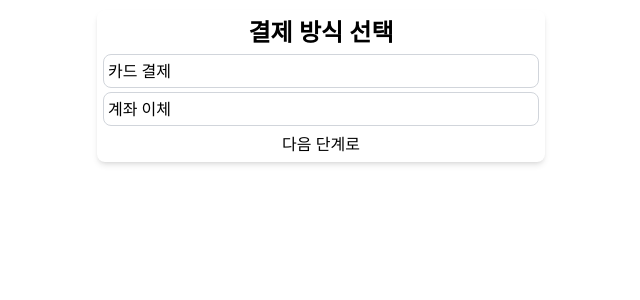
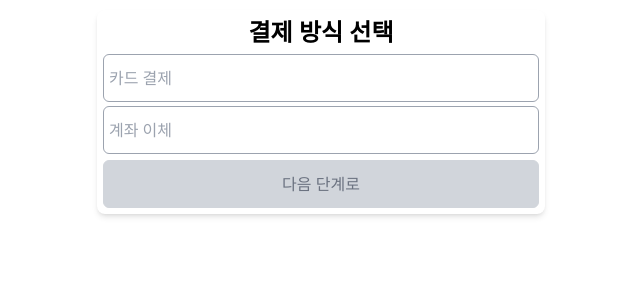
Before and after one commit to FC-InnerCircle/icd01-team03-fintech1-fe, a React (Vite) app: page / in a window 1280 px wide. Shown: the top 300 px of the page, without its empty margins (319-959 px from the left). Built offline with nearby package versions, Linux system fonts and the light colour scheme.

Commit message:
[feat] 공통 버튼 컴포넌트로 변경

```diff
--- a/src/components/CardPaymentForm.tsx
+++ b/src/components/CardPaymentForm.tsx
@@ -5,6 +5,7 @@ import { NumberInput } from "./NumberInput";
 import { ExpiryDate, PaymentFormData } from "../types";
 import { Select } from "./Select";
 import { validateCardNumber, validateCVC, validateExpiryDate, validateSelect } from "../utils/validators";
+import Button from "./Button";
 
 const CardCompanyOptions = [
   { label: "삼성카드", value: "SAMSUNG" },
@@ -131,7 +132,9 @@ const CardPaymentForm: React.FC<PaymentFormProps> = ({ onSubmit }) => {
           error={errors.cardCVC}
         />
       </div>
-      <button type="submit">결제하기</button>
+      <Button size="L" color="blue-500" type="submit">
+        결제하기
+      </Button>
     </form>
   );
 };
--- a/src/components/PaymentMethodSelection.tsx
+++ b/src/components/PaymentMethodSelection.tsx
@@ -1,50 +1,70 @@
-import { useState } from "react";
+import React, { useState } from "react";
+import Button from "./Button";
 
 type PaymentMethod = "card" | "bank";
 
-type PaymentFormProps = {
-  onSelect: (data: PaymentMethod) => void;
-};
+interface PaymentMethodOption {
+  value: PaymentMethod;
+  label: string;
+}
 
-const PaymentMethodSelection: React.FC<PaymentFormProps> = ({ onSelect }) => {
+interface PaymentMethodSelectionProps {
+  onSelect: (method: PaymentMethod) => void;
+}
+
+const PAYMENT_METHODS: PaymentMethodOption[] = [
+  { value: "card", label: "카드 결제" },
+  { value: "bank", label: "계좌 이체" },
+];
+
+const PaymentMethodButton: React.FC<{
+  method: PaymentMethodOption;
+  isSelected: boolean;
+  onClick: () => void;
+}> = ({ method, isSelected, onClick }) => (
+  <Button
+    type="button"
+    onClick={onClick}
+    color="gray-400"
+    outlined
+    className={`${isSelected ? "!border-blue-500" : ""}`}
+  >
+    <span className="flex items-center justify-between w-full">
+      {method.label}
+      {isSelected && <span className="text-blue-500">✓</span>}
+    </span>
+  </Button>
+);
+
+const PaymentMethodSelection: React.FC<PaymentMethodSelectionProps> = ({ onSelect }) => {
   const [selectedMethod, setSelectedMethod] = useState<PaymentMethod | null>(null);
 
   const handleMethodSelect = (method: PaymentMethod) => {
     setSelectedMethod(method);
   };
+
+  const handleSubmit = () => {
+    if (selectedMethod) {
+      onSelect(selectedMethod);
+    }
+  };
+
   return (
     <div>
       <h2 className="mb-6 text-2xl font-bold text-center">결제 방식 선택</h2>
       <div className="space-y-4">
-        <button
-          type="button"
-          onClick={() => handleMethodSelect("card")}
-          className={`w-full p-4 flex items-center justify-between border rounded-lg ${
-            selectedMethod === "card" ? "border-blue-500 bg-blue-50" : "border-gray-300"
-          }`}
-        >
-          <span className="flex items-center">카드 결제</span>
-          {selectedMethod === "card" && <span className="text-blue-500">✓</span>}
-        </button>
-        <button
-          type="button"
-          onClick={() => handleMethodSelect("bank")}
-          className={`w-full p-4 flex items-center justify-between border rounded-lg ${
-            selectedMethod === "bank" ? "border-blue-500 bg-blue-50" : "border-gray-300"
-          }`}
-        >
-          <span className="flex items-center">계좌 이체</span>
-          {selectedMethod === "bank" && <span className="text-blue-500">✓</span>}
-        </button>
+        {PAYMENT_METHODS.map((method) => (
+          <PaymentMethodButton
+            key={method.value}
+            method={method}
+            isSelected={selectedMethod === method.value}
+            onClick={() => handleMethodSelect(method.value)}
+          />
+        ))}
       </div>
-      <button
-        type="button"
-        onClick={() => selectedMethod && onSelect(selectedMethod)}
-        disabled={!selectedMethod}
-        className="w-full mt-6"
-      >
+      <Button type="button" onClick={handleSubmit} disabled={!selectedMethod} className="w-full mt-6" color="blue-500">
         다음 단계로
-      </button>
+      </Button>
     </div>
   );
 };
```
